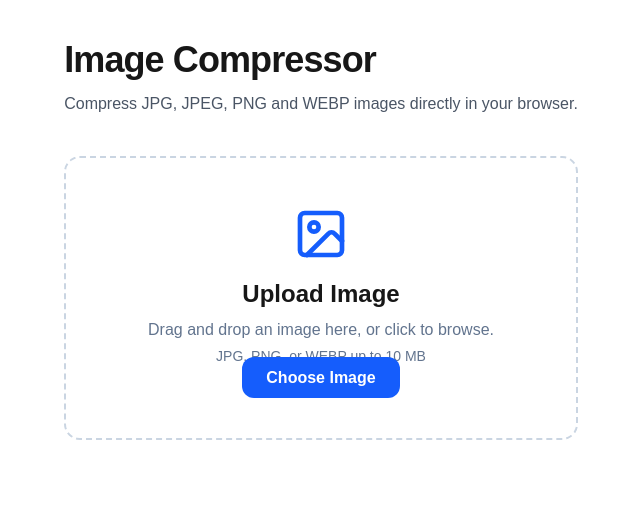
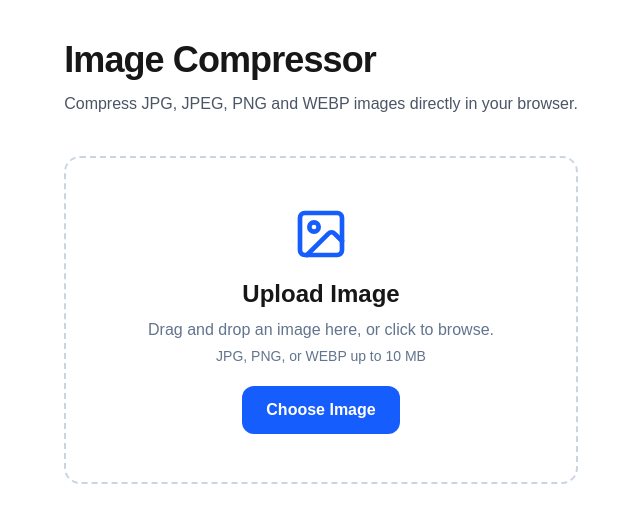
Before and after one commit to kumarmanoj396/allconverterhub, a Next.js app in the folder frontend/: page /tools/image-compressor in a window 1280 px wide. Shown: the top 522 px of the page, without its empty margins (319-959 px from the left). Built offline with nearby package versions, Linux system fonts and the light colour scheme.

Commit message:
fix(image-compressor): improve upload control

```diff
--- a/frontend/components/tools/image-compressor/UploadBox.tsx
+++ b/frontend/components/tools/image-compressor/UploadBox.tsx
@@ -86,11 +86,11 @@ export default function UploadBox({
         <p className="mt-1 text-sm text-slate-500">JPG, PNG, or WEBP up to 10 MB</p>
 
         <label
-          htmlFor="image-upload"
-          className="mt-5 rounded-xl bg-blue-600 px-6 py-3 font-semibold text-white hover:bg-blue-700"
-        >
-          Choose Image
-        </label>
+  htmlFor="image-upload"
+  className="mt-5 inline-flex cursor-pointer rounded-xl bg-blue-600 px-6 py-3 font-semibold text-white hover:bg-blue-700"
+>
+  Choose Image
+</label>
 
         <input
           id="image-upload"
```
